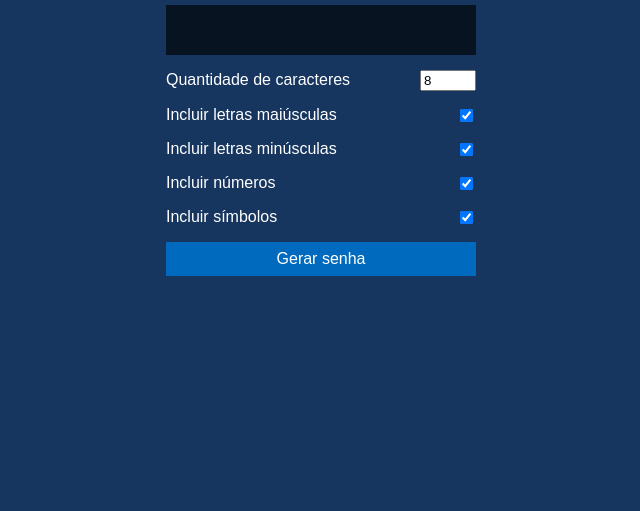
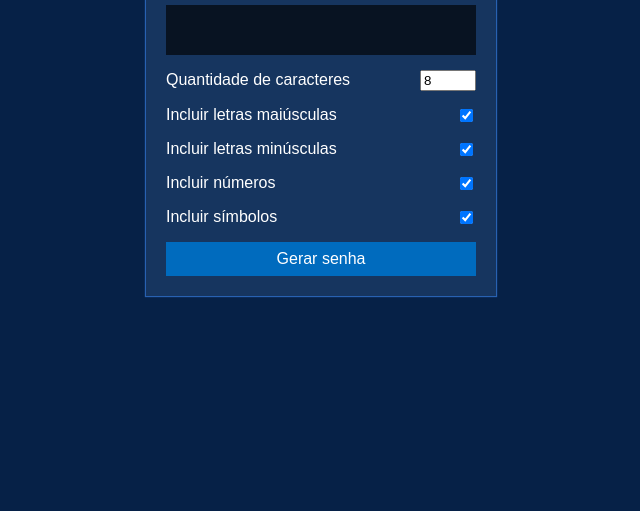
Before and after one commit to esdrasgomes/extencao-chrome-geradordesenhas, a browser extension: page index.html in a window 1280 px wide. Shown: the part 289-800 px from the top of the page, without its empty margins (319-959 px from the left). Drawn offline with Linux system fonts and the light colour scheme; a web font is replaced by a local one.

Commit message:
Update style.css

```diff
--- a/style.css
+++ b/style.css
@@ -6,7 +6,7 @@
 
 body {
   font-family: 'Muli', sans-serif;
-  background-color: #16355f;
+  background-color: #062147;
   color: #fff;
   display: flex;
   flex-direction: column;
@@ -29,7 +29,7 @@ label {
 
 .container {
   background-color: #16355f;
-  /* box-shadow: 0px 0px 1px 1px rgb(57, 101, 248); */
+  box-shadow: 0px 0px 1px 1px #2861b1;
   padding: 20px;
   width: 350px;
   max-width: 100%;
```
